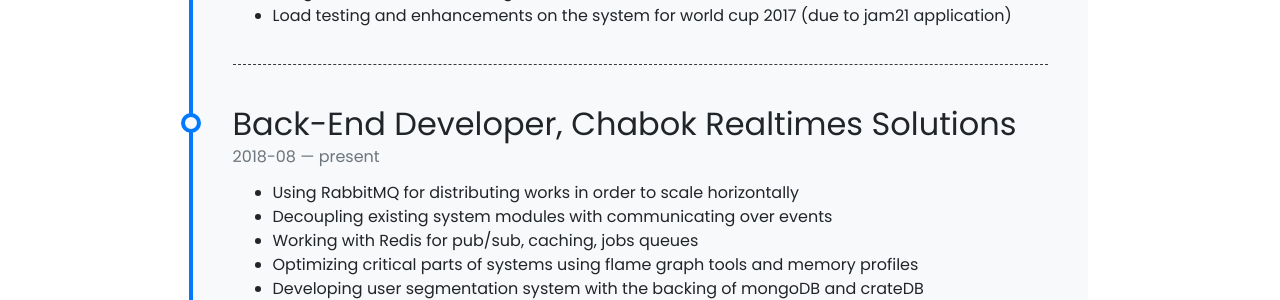
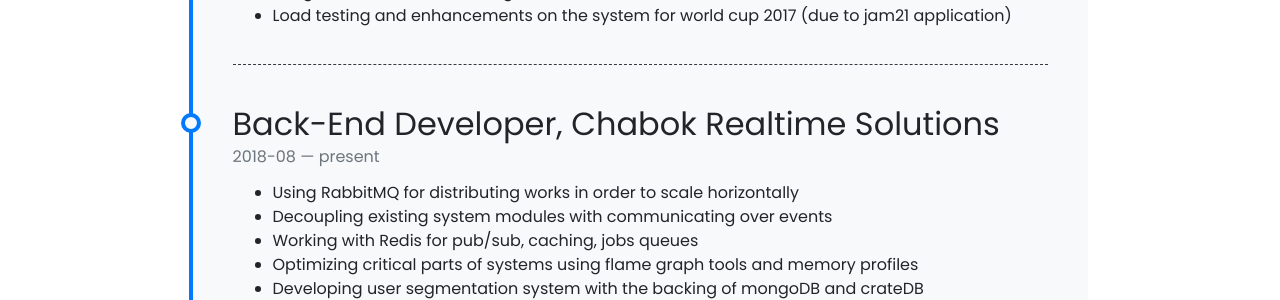
Before and after one commit to amir-yaghoubi/portfolio, a Jekyll site: the page built from pages/about.md, in a window 1280 px wide. Shown: the part 841-1141 px from the top of the page. Built offline with Jekyll 4.4.1, drawn with Linux system fonts in a browser that asks for light colours; nearby versions of some CDN libraries.

Commit message:
fix typo

```diff
--- a/_data/timeline.yml
+++ b/_data/timeline.yml
@@ -7,7 +7,7 @@
     - Integration of chabok messages with ADP sms module
     - Load testing and enhancements on the system for world cup 2017 (due to jam21 application)
 
-- title: Back-End Developer, Chabok Realtimes Solutions
+- title: Back-End Developer, Chabok Realtime Solutions
   from: 2018-08
   to: present
   # description: blah blah blah
```
